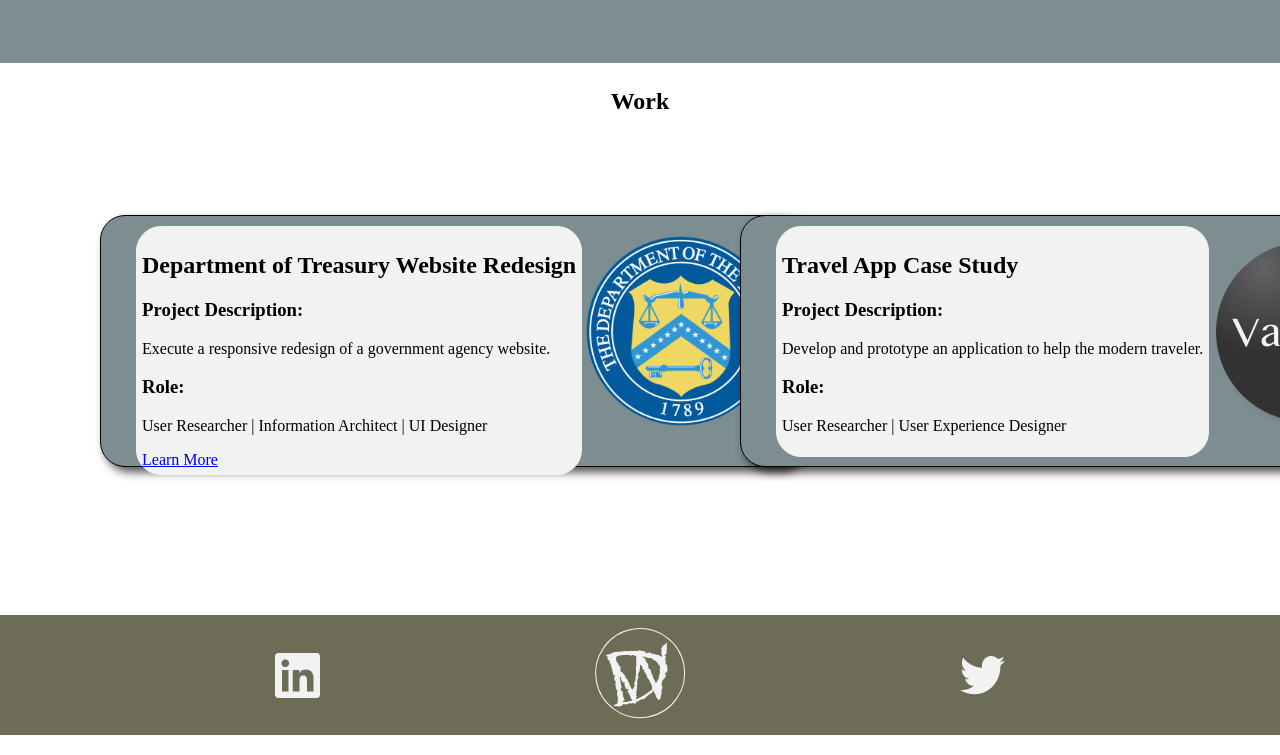
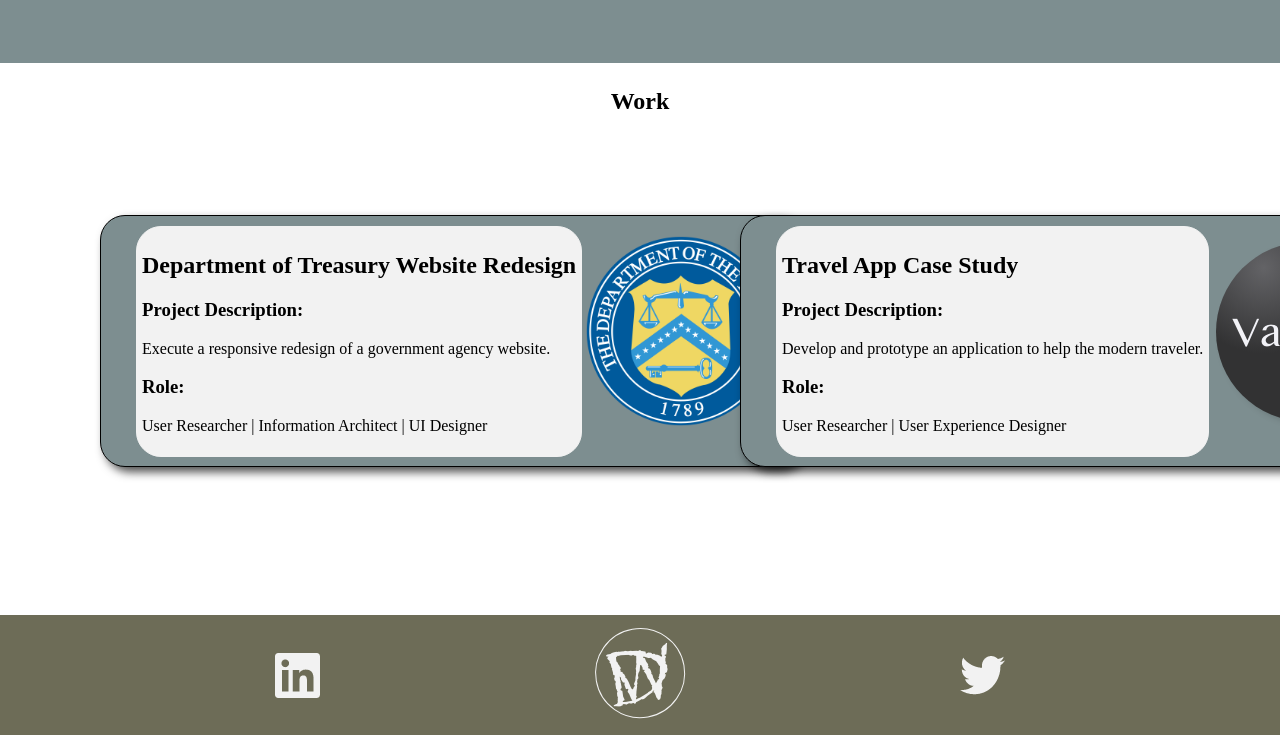
Before and after one commit to DWaszak/UX_UI_HW_19, a plain HTML site: page index.html in a window 1280 px wide. Shown: the part 1041-1796 px from the top of the page. Drawn offline with Linux system fonts and the light colour scheme.

Commit message:
a tag updated

```diff
--- a/CSS/style.css
+++ b/CSS/style.css
@@ -256,6 +256,10 @@ footer {
     width: fit-content;
     padding: 5px;
 }
+a {
+    color:inherit;
+    text-decoration: none;
+}
 
 @media only screen and (max-width: 600px) {
     header {
--- a/index.html
+++ b/index.html
@@ -104,7 +104,9 @@
         <div>
         <h1 class="sectionTitle">Work</h1>
     </div>
+
     <div class="linkCards">
+        <a href="https://dwaszak.github.io/UX_UI_HW_20/">
         <div class="DoT">
           <div class="DoTlogo">
               <img src="images/mobile_DoT_logo.png" alt="Department of Treasury Seal">
@@ -115,10 +117,9 @@
             <p>Execute a responsive redesign of a government agency website.</p>
             <h3>Role:</h3>
             <p>User Researcher | Information Architect | UI Designer</p>
-            <a href="https://dwaszak.github.io/UX_UI_HW_20/">Learn More</a>
         </div>
         </div>
-
+    </a>
         <div class="VayCash">
           <div class="VClogo">
               <img src="images/mobile_VC_logo.png">
```
